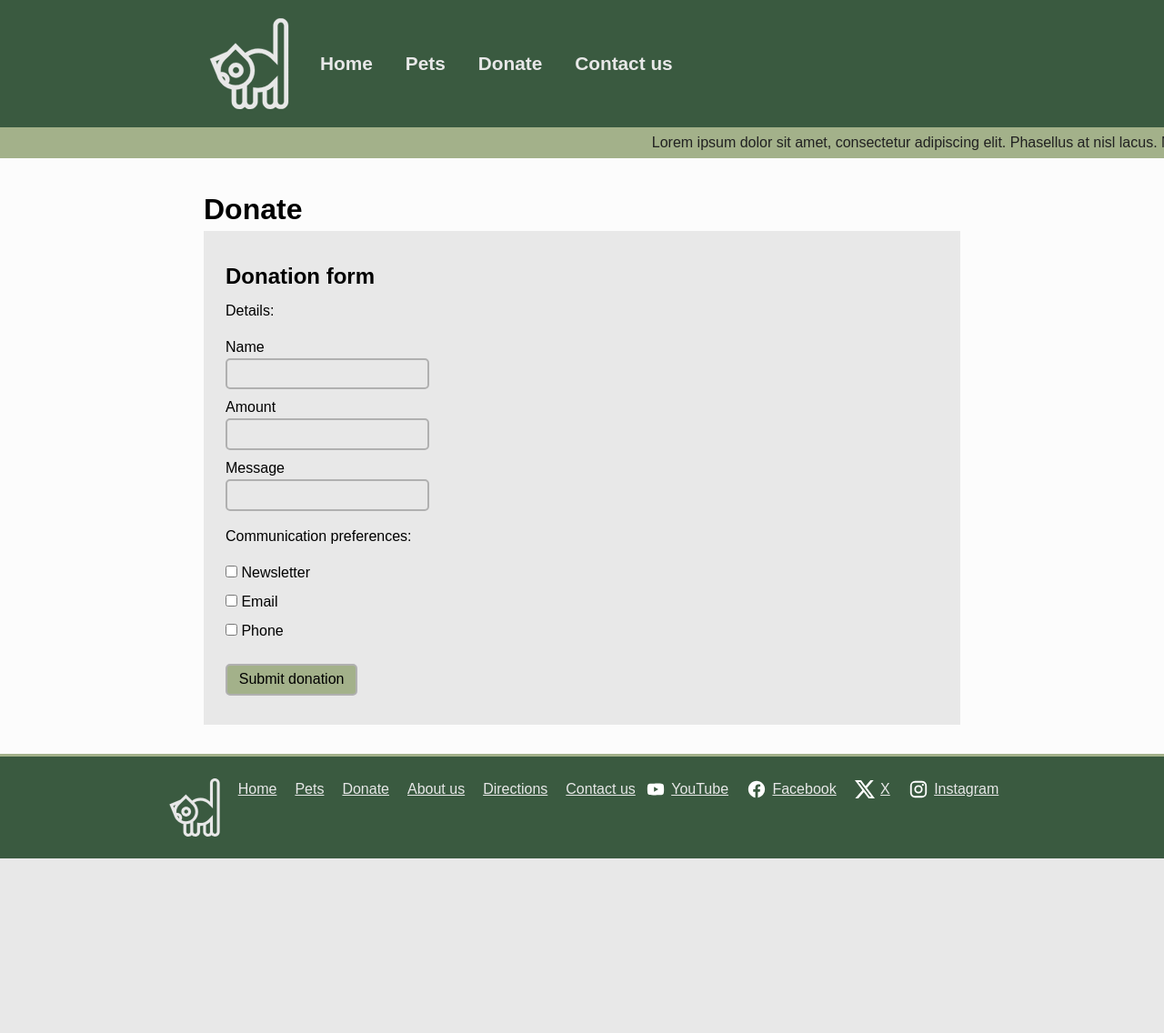
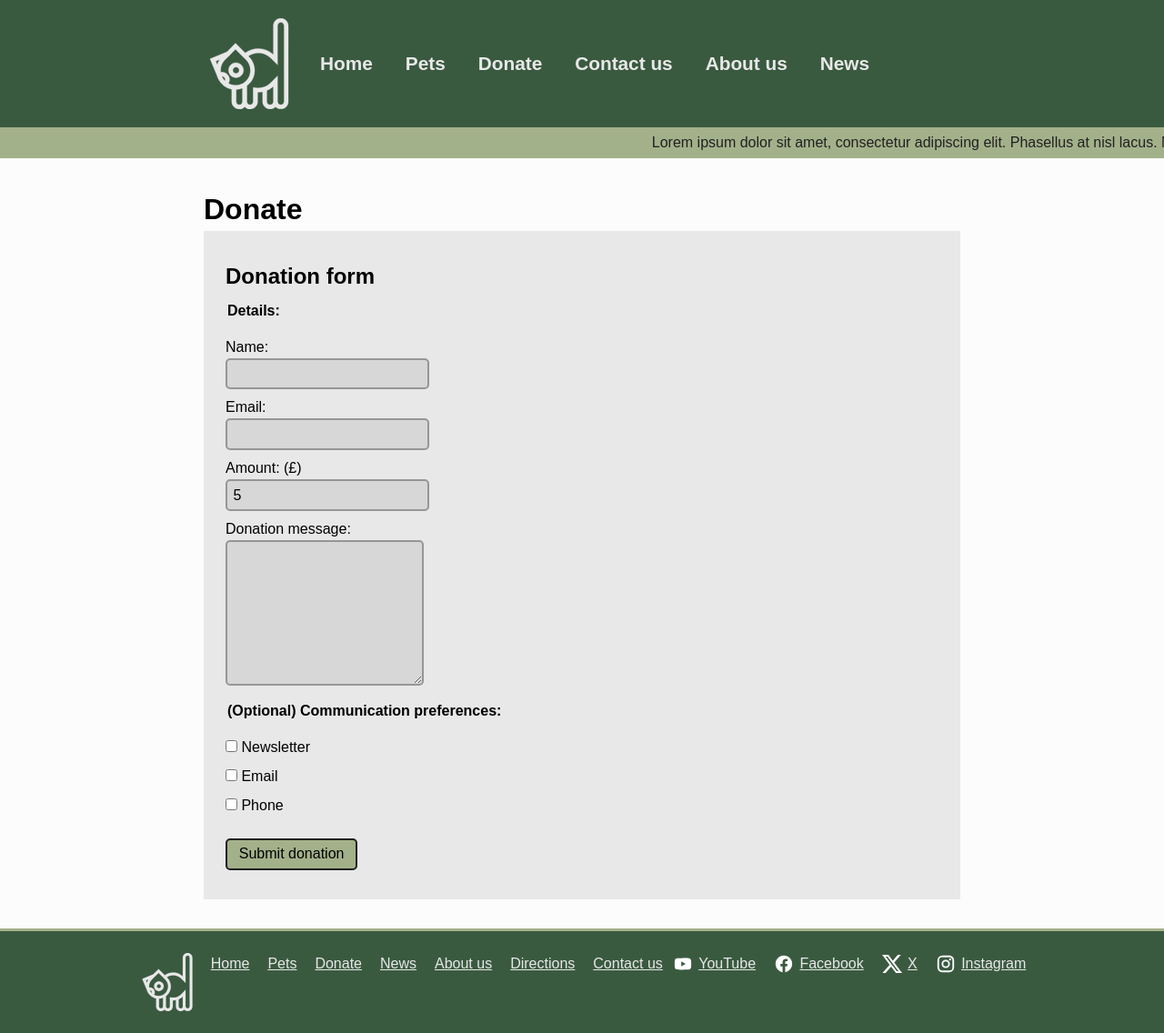
Before and after one commit to Sherman5A/usw-interactive-systems-coursework, a PHP site: page /donate in a window 1280 px wide. Shown: the whole page at 91% size. Before the commit the page ends 944 px from the top, so only its background shows below. Run offline with PHP 8.4, Linux system fonts and the light colour scheme.

Commit message:
Improve donation view

```diff
--- a/app/index.php
+++ b/app/index.php
@@ -21,6 +21,9 @@
     case "/directions":
       $view = __DIR__ . "/views/directions.php";
       break;
+    case "/news":
+      $view = __DIR__ . "/views/news.php";
+      break;
     default:
       http_response_code(404);
       $view = __DIR__ . "/views/404.php";
--- a/app/private/footer.php
+++ b/app/private/footer.php
@@ -17,6 +17,9 @@
           <a href="./donate">Donate</a>
         </li>
         <li>
+          <a href="./news">News</a>
+        </li>
+        <li>
           <a href="./about-us">About us</a>
         </li>
         <li>
@@ -30,25 +33,25 @@
       <!--    </div>-->
       <ul class="nav-links">
         <li>
-          <a href="https://youtube.com" class="social-media-link">
+          <a href="https://www.youtube.com/channel/UC7DW3cdAYBTn5I6Swh_RZYw" class="social-media-link">
             <img src="../public/img/youtube.svg" alt="YouTube logo - Link to __'s YouTube channel" width="22">
             YouTube
           </a>
         </li>
         <li>
-          <a href="https://facebook.com" class="social-media-link">
+          <a href="https://www.facebook.com/UniversityOfSouthWales" class="social-media-link">
             <img src="../public/img/facebook.svg" alt="Facebook logo - Link to __'s Facebook account" width="22">
             Facebook
           </a>
         </li>
         <li>
-          <a href="https://x.com" class="social-media-link">
+          <a href="https://x.com/UniSouthWales" class="social-media-link">
             <img src="../public/img/x.svg" alt="X logo - Link to __'s X account" width="22">
             X
           </a>
         </li>
         <li>
-          <a href="https://instagram.com" class="social-media-link">
+          <a href="https://www.instagram.com/unisouthwales/" class="social-media-link">
           <span>
             <img src="../public/img/instagram.svg" alt="Instagram logo - Link to __'s Instagram account" width="22">
           </span>
--- a/app/private/header.php
+++ b/app/private/header.php
@@ -20,6 +20,12 @@
           <li>
             <a href="./contact-us">Contact us</a>
           </li>
+          <li>
+            <a href="./about-us">About us</a>
+          </li>
+          <li>
+            <a href="./news">News</a>
+          </li>
         </ul>
       </nav>
     </div>
--- a/app/public/main.css
+++ b/app/public/main.css
@@ -4,7 +4,8 @@
 :root {
   --main-bg-colour: #fcfcfc;
   --sec-bg-colour: #e8e8e8;
-  --grey: #b0b0b0;
+  --grey: #d7d7d7;
+  --mid-grey: #969696;
   --focus: #212121;
   --timberwolf: #dad7cdff;
   --sage: #a3b18aff;
@@ -16,11 +17,23 @@
 }
 
 /* Components */
-input {
-  background-color: var(--sec-bg-colour);
-  border: 2px solid var(--grey);
+input, textarea {
+  display: block;
+  background-color: var(--grey);
+  border: 2px solid var(--mid-grey);
   padding: 0.4rem;
   border-radius: 5px;
+}
+
+input[type=radio], input[type=checkbox] {
+  display: inline-block;
+  border: 2px solid black;
+  color: black;
+}
+
+input[type=radio]:focus-visible {
+  outline: 2px solid black;
+  box-shadow: none;
 }
 
 button {
@@ -33,31 +46,31 @@ button {
 button[type=submit] {
   color: black;
   background-color: var(--sage);
+  border-color: var(--focus);
 }
 
 button:hover, input:hover {
   filter: brightness(0.9);
 }
 
-button:focus-visible, input:focus-visible, a:focus-visible {
-  outline: 3px solid white;
-  box-shadow: 0 0 0 6px var(--focus);
-}
-
-input[type=radio] {
-  border: 2px solid black;
-  color: black;
-}
-
-input[type=radio]:focus-visible {
-  outline: 3px solid black;
-  box-shadow: none;
-}
-
 button:active {
   background-color: var(--fern-green);
   border: 2px solid var(--hunter-green);
   color: white;
+}
+
+button:focus-visible, input:focus-visible, textarea:focus-visible, a:focus-visible {
+  outline: 2px solid white;
+  box-shadow: 0 0 0 5px var(--focus);
+}
+
+form {
+  background-color: var(--sec-bg-colour);
+  padding: 1.5rem 1.5rem;
+}
+
+fieldset legend {
+  font-weight: 600;
 }
 
 a:visited {
@@ -73,12 +86,9 @@ a:hover {
   text-decoration-thickness: 2px;
 }
 
-form {
-  background-color: var(--sec-bg-colour);
-  padding: 1.5rem 1.5rem;
-}
-
-/* Layout */
+/*
+ * Layout
+ */
 html, body {
   height: 100%;
 }
@@ -155,7 +165,7 @@ header.top-header {
   color: var(--focus);
 }
 
-.donation-form label, .donation-form input[type=text] {
+.donation-form label {
   display: block;
 }
 
--- a/app/views/donate.php
+++ b/app/views/donate.php
@@ -9,25 +9,33 @@
       <h1>Donate</h1>
       <form class="donation-form">
         <h2>Donation form</h2>
-        <p>Details:</p>
         <fieldset>
-          <label>
-            Name
-            <input type="text">
+          <legend>Details:</legend>
+          <label for="donator-name">
+            Name:
+            <input type="text" id="donator-name" name="donator-name">
           </label>
-          <label>
-            Amount
-            <input type="text">
+          <label for="donator-email">
+            Email:
+            <input type="email" id="donator-email" name="donator-email">
           </label>
-          <label>
-            Message
-            <input type="text">
+          <label for="donator-amount">
+            Amount: (£)
+            <input type="number" min="1" step="0.01" value="5" required id="donator-amount" name="donator-amount">
+          </label>
+          <label for="donator-message">
+            Donation message:
+            <textarea id="donator-message">
+            </textarea>
           </label>
         </fieldset>
-        <p>Communication preferences:</p>
         <fieldset>
-          <label>
-            <input type="checkbox">
+          <legend>
+            (Optional)
+            Communication preferences:
+          </legend>
+          <label for="comm-newsletter">
+            <input type="checkbox" id="comm-newsletter" name="comm-preference">
             Newsletter
           </label>
           <label>
```
Also changed, not shown: app/views/news.php (added, +13 -0 lines).
